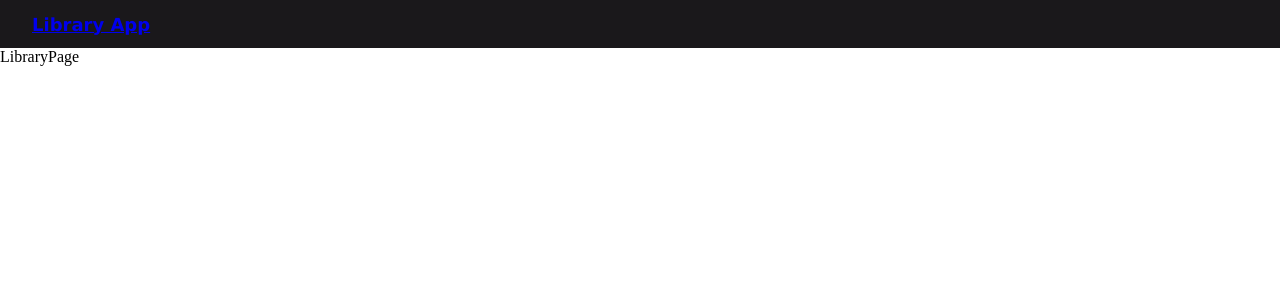
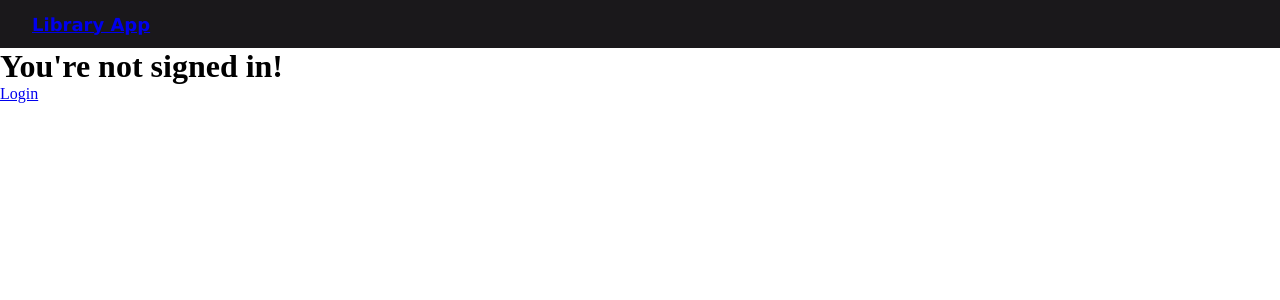
Before and after one commit to vulpes-walter1313/TOP-Libraryjs, a Next.js app: page /library in a window 1280 px wide. Shown: the top 300 px of the page. Built offline with nearby package versions, Linux system fonts and the light colour scheme; no server answers.

Commit message:
added an Auth Check to data

```diff
--- a/pages/library.tsx
+++ b/pages/library.tsx
@@ -1,7 +1,13 @@
 import React from 'react'
+import AuthCheck from '../components/AuthCheck'
 
 export default function LibraryPage() {
   return (
-    <div>LibraryPage</div>
-  )
+    <AuthCheck>
+      <>
+        <h1>Welcome to your library</h1>
+        <div>LibraryPage</div>
+      </>
+    </AuthCheck>
+  );
 }
```
